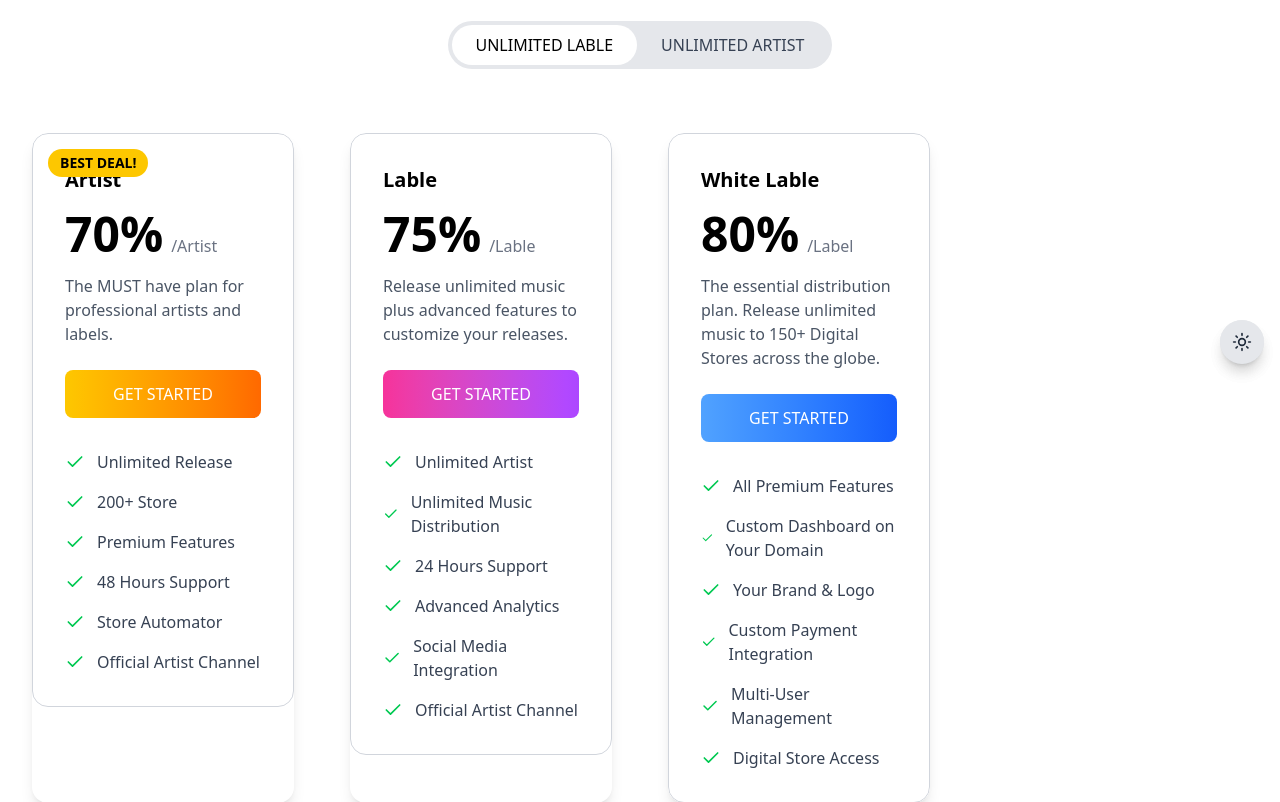
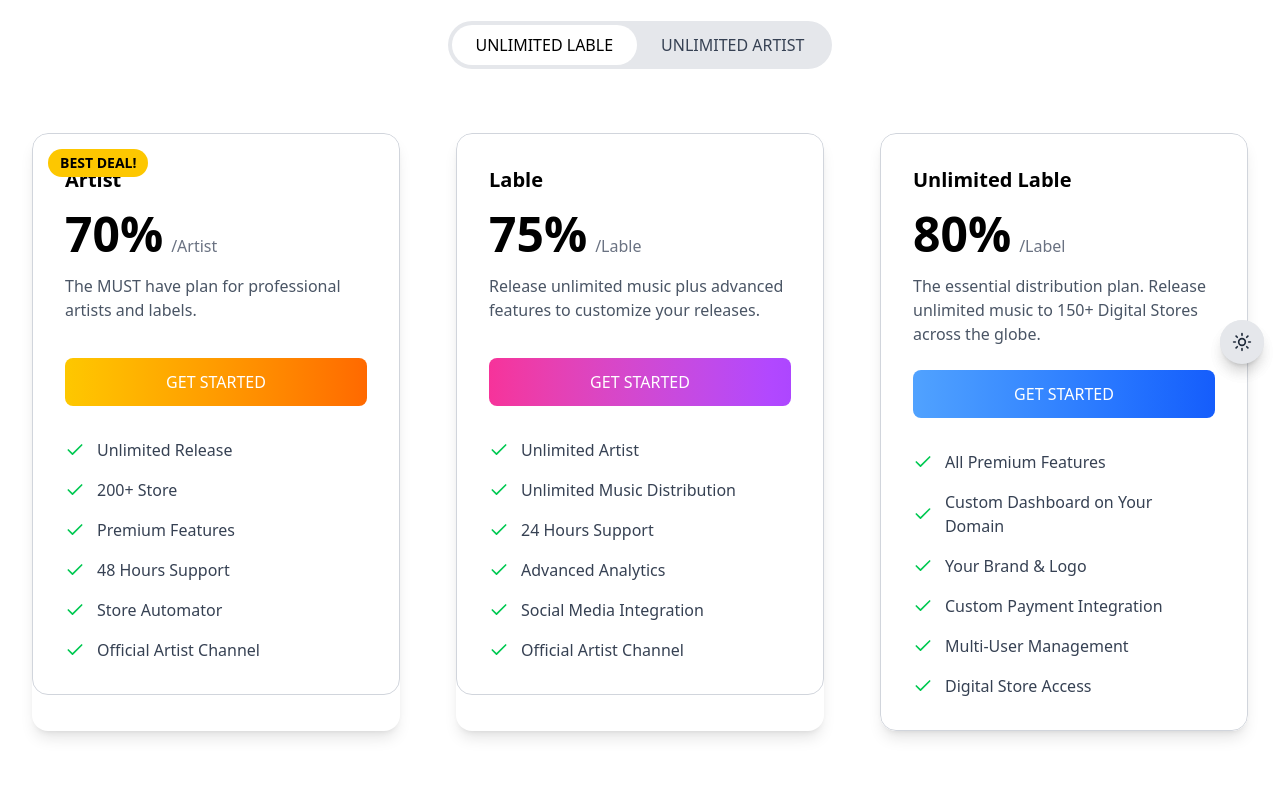
Before and after one commit to Prdigitalcms/project-1, a React (Vite) app: page /home-dashboard in a window 1280 px wide. Shown: the part 420-1222 px from the top of the page. Built offline with nearby package versions, Linux system fonts and the light colour scheme; no server answers.

Commit message:
design chagnek moviel version

```diff
--- a/src/Dashboard/pages/ReleaseMusic.jsx
+++ b/src/Dashboard/pages/ReleaseMusic.jsx
@@ -116,7 +116,7 @@ export const ReleaseMusic = () => {
   };
 
 return (
-  <div className="space-y-4 w-full">
+<div className="min-h-screen w-full overflow-x-hidden bg-slate-950">
     {/* Header */}
     <div className="flex flex-col sm:flex-row sm:items-center sm:justify-between gap-3">
       <div>
@@ -486,9 +486,9 @@ return (
     )}
   </div>
 );return (
-  <div className="space-y-4 w-full max-w-full">
+<div className="space-y-4  min-h-screen w-full max-w-full overflow-x-hidden">
     {/* Header */}
-    <div className="flex flex-col sm:flex-row sm:items-center sm:justify-between gap-3">
+<div className="flex flex-col mx-auto sm:px-6 py-4 sm:py-6 gap-3 sm:flex-row sm:items-center sm:justify-between w-full overflow-x-hidden">
       <div>
         <h2 className="text-lg sm:text-xl font-semibold text-gray-900 dark:text-white">
           Release Music
--- a/src/Dashboard/pages/UserProfile.jsx
+++ b/src/Dashboard/pages/UserProfile.jsx
@@ -409,10 +409,11 @@ const [saveError, setSaveError] = useState("");
 
 
  return (
-  <div className="min-h-screen bg-gray-50 dark:bg-gray-900 px-3 sm:px-6 py-4 sm:py-6">
-    <div className="max-w-4xl mx-auto space-y-4 sm:space-y-6">
+<div className="min-h-screen w-full overflow-x-hidden bg-gray-50 dark:bg-gray-900 px-3 sm:px-6 py-4 sm:py-6">
+
+<div className="max-w-4xl w-full mx-auto space-y-4 sm:space-y-6">
       {/* Top Header */}
-      <div className="flex flex-col sm:flex-row sm:items-center sm:justify-between gap-3 sm:gap-4">
+<div className="flex flex-col gap-3 sm:flex-row sm:items-center sm:justify-between w-full">
         <div>
           <h1 className="text-xl sm:text-2xl font-semibold text-gray-900 dark:text-white">
             User Profile
--- a/src/pages/HomeDashboard.jsx
+++ b/src/pages/HomeDashboard.jsx
@@ -5,7 +5,7 @@ import ThemeToggle from "../components/ThemeToggle";
 
 const pricingPlans = [
   {
-    name: "Artist",
+    name: " Artist",
     price: "70%",
     period: "/Artist",
     description: "The MUST have plan for professional artists and labels.",
@@ -39,7 +39,7 @@ const pricingPlans = [
     ],
   },
   {
-    name: "White Lable",
+    name: "Unlimited Lable",
     price: "80%",
     period: "/Label",
     description:
@@ -113,7 +113,7 @@ export default function HomeDashboard() {
 
       {/* Pricing Cards */}
       <div className="max-w-7xl mx-auto px-4 sm:px-6 lg:px-8">
-        <div className="grid grid-cols-1 md:grid-cols-2 lg:grid-cols-4 gap-14 mx-auto">
+<div className="grid grid-cols-1 md:grid-cols-2 lg:grid-cols-3 gap-14 mx-auto">
           {pricingPlans.map((plan, index) => (
             <motion.div
               key={plan.name}
```
